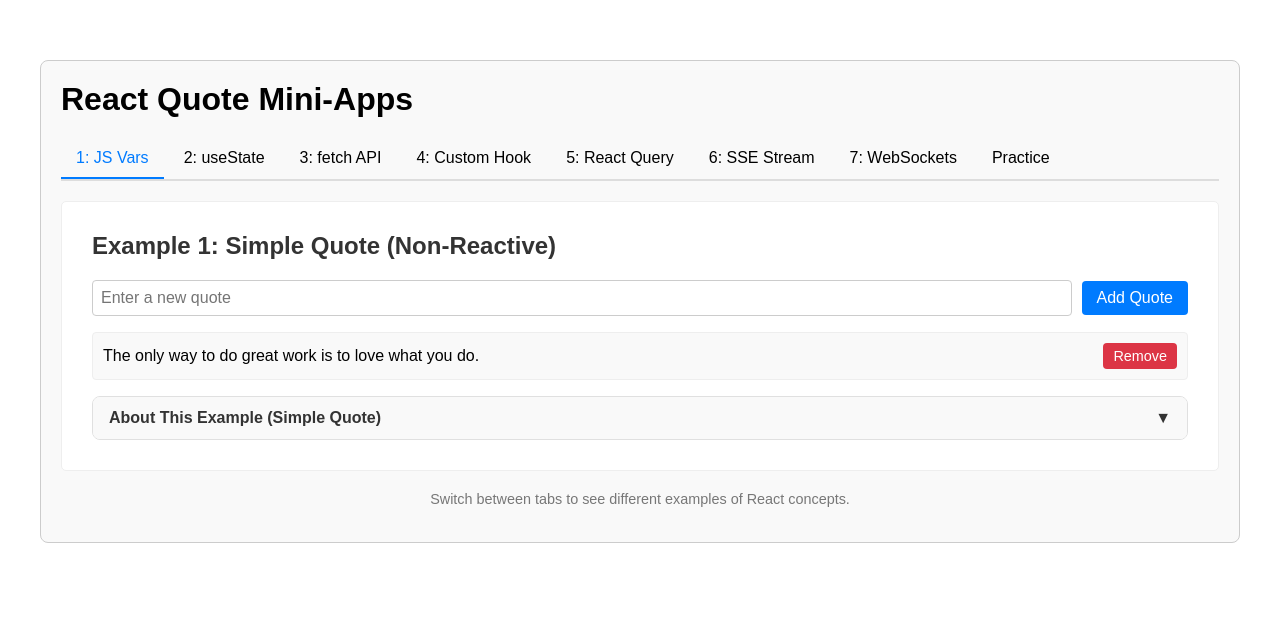
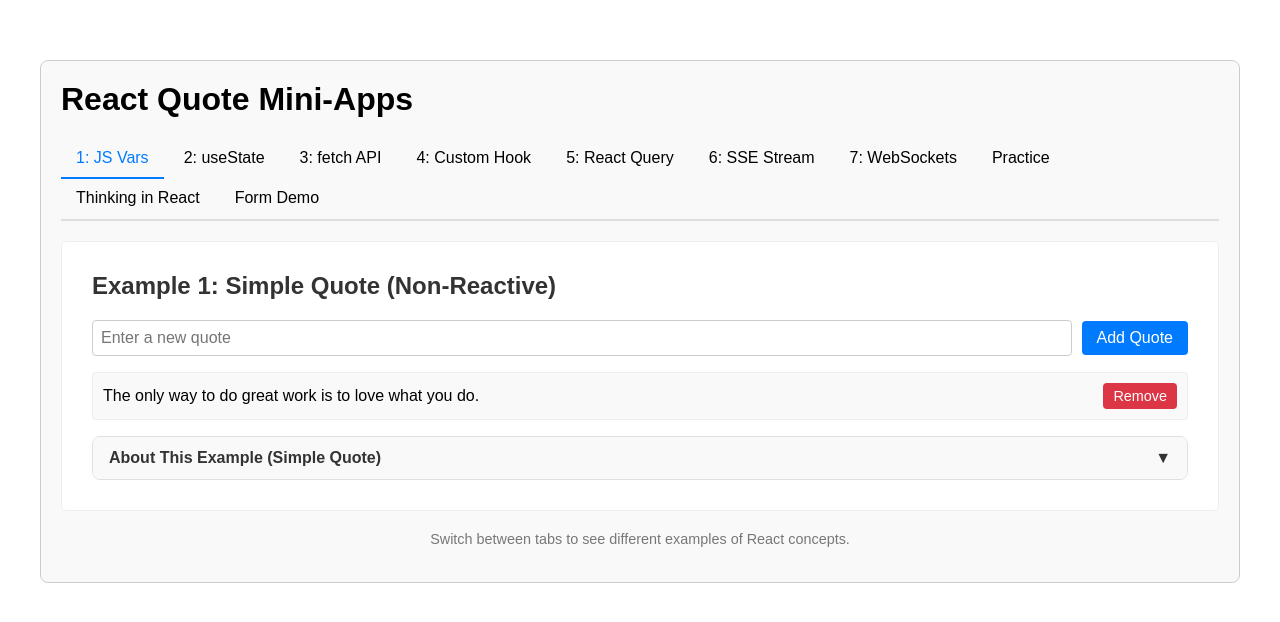
Before and after one commit to hari/advanced-web-technology, a React (Vite) app in the folder frontend/react-intro/: page / in a window 1280 px wide. Shown: the top 622 px of the page. Built offline with nearby package versions, Linux system fonts and the light colour scheme.

Commit message:
add links

```diff
--- a/frontend/react-intro/src/App.jsx
+++ b/frontend/react-intro/src/App.jsx
@@ -12,6 +12,7 @@ import QuoteStream from './components/QuoteStream.jsx';
 import QuoteSocket from './components/QuoteSocket.jsx';
 import Practice from './components/Practice.jsx';
 import NotesApp from './NotesApp.jsx';
+import Form from './MultiStepForm';
 
 const queryClient = new QueryClient();
 
@@ -24,6 +25,8 @@ const examples = {
   example6: { name: '6: SSE Stream', component: QuoteStream },
   example7: { name: '7: WebSockets', component: QuoteSocket },
   practice: { name: 'Practice', component: Practice },
+  notes: { name: 'Thinking in React', component: NotesApp },
+  form: { name: 'Form Demo', component: Form },
 };
 
 function App() {
--- a/frontend/react-intro/src/NotesApp.jsx
+++ b/frontend/react-intro/src/NotesApp.jsx
@@ -130,10 +130,6 @@ export default function NotesApp() {
   const [activeFolder, setActiveFolder] = useState(null);
   const [activeNote, setActiveNote] = useState(null);
 
-  useEffect(() => {
-    setActiveNote(null);
-  }, [activeFolder?.id]);
-
   return (
     <section
       style={{
@@ -144,7 +140,10 @@ export default function NotesApp() {
       <FolderList
         folders={sampleFolders}
         activeFolder={activeFolder}
-        setActiveFolder={setActiveFolder}
+        setActiveFolder={(folder) => {
+          setActiveFolder(folder);
+          setActiveNote(null);
+        }}
       />
 
       <NotesList
```
Also changed, not shown: 2 other files (tests, documents, lock files or other folders).
